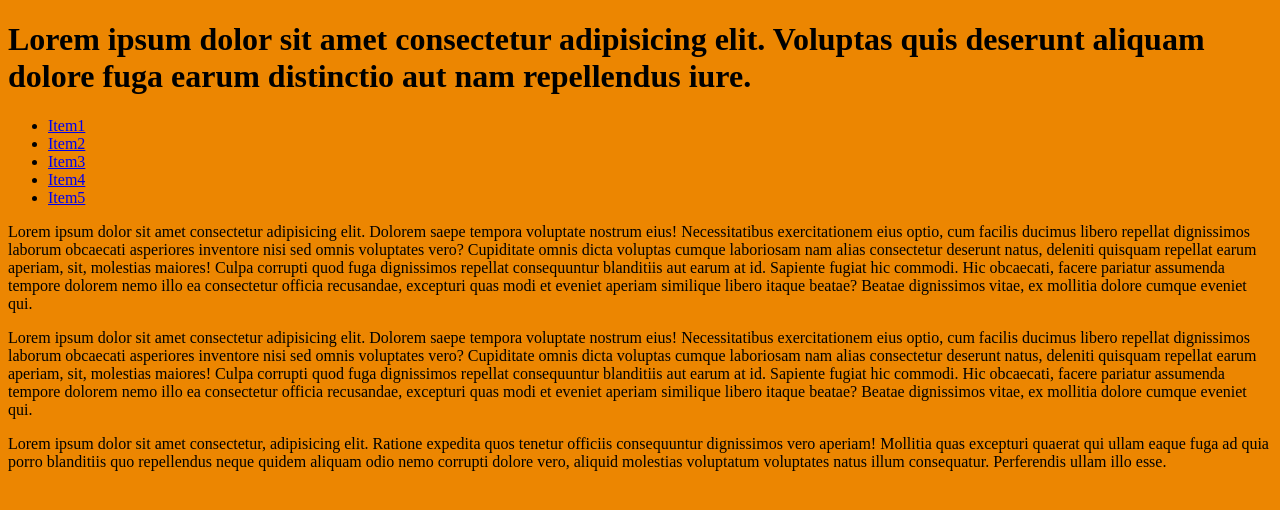
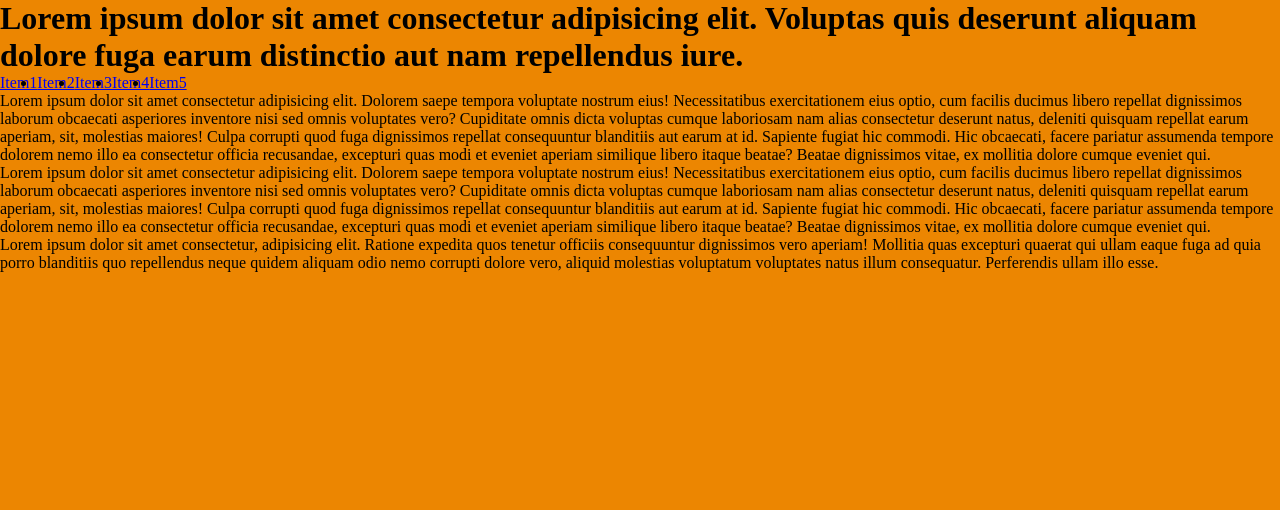
Before and after one commit to MrBrown16/2022.09.19.weblap, a plain HTML site: page index.html in a window 1280 px wide. Drawn offline with Linux system fonts and the light colour scheme.

Commit message:
harmadik

```diff
--- a/styles.css/stilus.css
+++ b/styles.css/stilus.css
@@ -1,4 +1,23 @@
+*{
+box-sizing: border-box;
+margin: 0%;
+padding: 0%;
+}
+
 body {
 background-color: #EC8601;
 
 }
+#container{
+    width: 800;
+    margin: 0 auto;
+}
+#navbar ul li{
+float:left;
+
+}
+ul::after {
+    content: "";
+    clear: both;
+    display: table;
+  }
```
